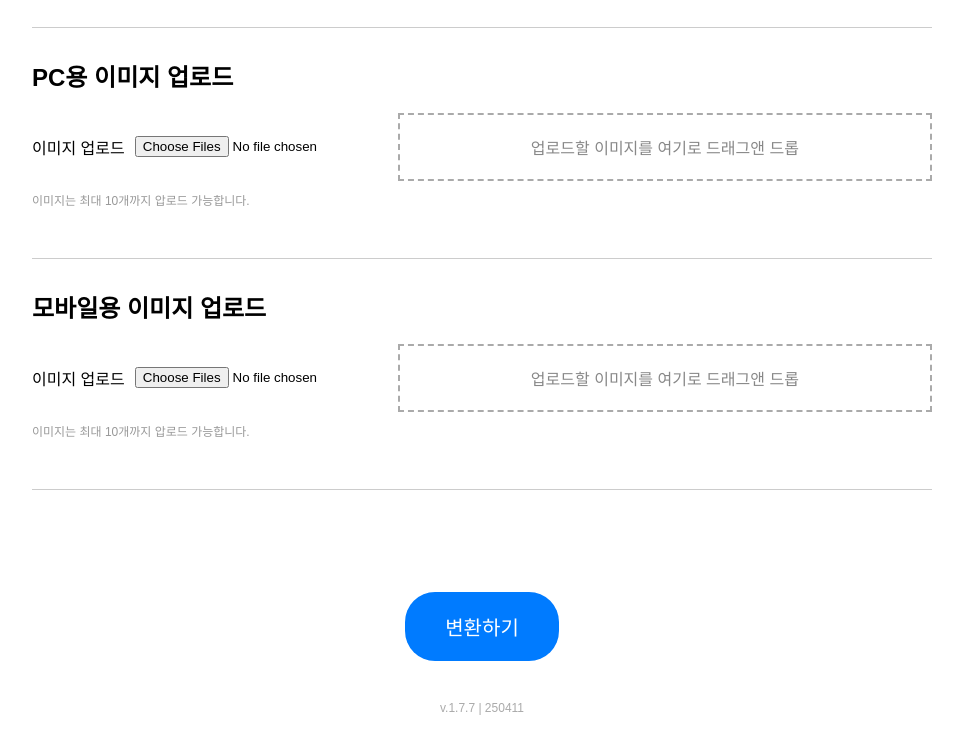
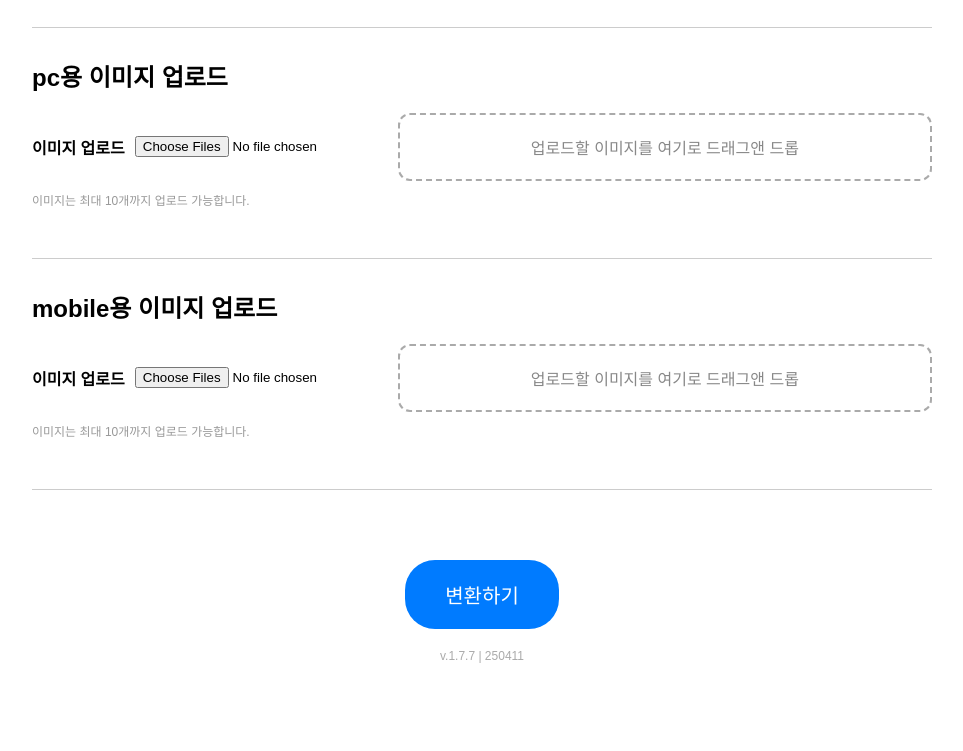
Before and after one commit to spray012384/sig_change, a plain HTML site: page index.html in a window 1280 px wide. Shown: the part 69-820 px from the top of the page, without its empty margins (158-1121 px from the left). Drawn offline with Linux system fonts and the light colour scheme.

Commit message:
Update index.html

```diff
--- a/index.html
+++ b/index.html
@@ -1,4 +1,7 @@
-<!-- v.1.7.7 --><!DOCTYPE html><html lang="ko"><head>
+<!-- v.1.7.7 -->
+<!DOCTYPE html>
+<html lang="ko">
+<head>
   <meta charset="UTF-8" />
   <meta name="viewport" content="width=device-width, initial-scale=1.0" />
   <title>시그 이미지 숫자 변경기</title>
@@ -9,69 +12,77 @@
       margin: 0;
       padding: 0;
     }
+
     h1 {
       margin-top: 20px;
     }
+
     hr {
       margin: 30px 0;
       border: none;
       border-top: 1px solid #ccc;
     }
+
     .section {
       text-align: left;
       margin: 0 auto;
       width: 90%;
       max-width: 900px;
     }
+
     .upload-row {
       display: flex;
       align-items: center;
       gap: 10px;
       margin-bottom: 10px;
     }
+
     .drop-box {
       border: 2px dashed #aaa;
       padding: 20px;
       text-align: center;
       flex: 1;
+      border-radius: 12px;
       color: #888;
     }
+
     .upload-info {
       font-size: 12px;
       color: #999;
       margin-left: 10px;
     }
+
     .preview-section {
       display: flex;
       flex-direction: column;
       gap: 10px;
       margin-top: 20px;
     }
+
     .preview-row {
       display: flex;
       align-items: center;
       gap: 10px;
     }
+
     .preview-row img {
-      width: 60px;
-      height: auto;
+      height: 60px;
       object-fit: contain;
-      border-radius: 6px;
     }
+
     .preview-row input {
       width: 60px;
       padding: 5px;
     }
+
     .preview-row .remove {
       margin-left: auto;
       cursor: pointer;
-      color: black;
+      color: #000;
       font-weight: bold;
-      font-size: 20px;
+      font-size: 18px;
     }
-    .preview-row .remove::before {
-      content: '\2715';
-    }
+
     .convert-btn {
       margin-top: 40px;
       background-color: #007bff;
@@ -82,44 +93,61 @@
       font-size: 20px;
       cursor: pointer;
     }
+
     .version {
       font-size: 12px;
       color: #aaa;
-      margin-top: 40px;
+      margin-top: 20px;
+      text-align: center;
     }
+
+    .center-wrapper {
+      display: flex;
+      flex-direction: column;
+      align-items: center;
+    }
+
+    .bold-label {
+      font-weight: bold;
+    }
+
   </style>
 </head>
 <body>
   <h1>시그 이미지 숫자 변경기</h1>
   <div class="section">
     <hr />
-    <h2>PC용 이미지 업로드</h2>
+    <h2 class="bold-label">pc용 이미지 업로드</h2>
     <div class="upload-row">
-      <label>이미지 업로드</label>
+      <label class="bold-label">이미지 업로드</label>
       <input type="file" id="imageInput" accept="image/*" multiple />
       <div class="drop-box" id="dropBox">업로드할 이미지를 여기로 드래그앤 드롭</div>
     </div>
-    <div style="font-size: 12px; color: #999;">이미지는 최대 10개까지 압로드 가능합니다.</div>
+    <div style="font-size: 12px; color: #999;">이미지는 최대 10개까지 업로드 가능합니다.</div>
     <div id="previewContainer" class="preview-section"></div>
+
     <hr />
-    <h2>모바일용 이미지 업로드</h2>
+    <h2 class="bold-label">mobile용 이미지 업로드</h2>
     <div class="upload-row">
-      <label>이미지 업로드</label>
+      <label class="bold-label">이미지 업로드</label>
       <input type="file" id="imageInputMobile" accept="image/*" multiple />
       <div class="drop-box" id="dropBoxMobile">업로드할 이미지를 여기로 드래그앤 드롭</div>
     </div>
-    <div style="font-size: 12px; color: #999;">이미지는 최대 10개까지 압로드 가능합니다.</div>
+    <div style="font-size: 12px; color: #999;">이미지는 최대 10개까지 업로드 가능합니다.</div>
+
     <div id="previewContainerMobile" class="preview-section"></div>
+
     <hr />
-    <div style="height: 2em;"></div>
-    <div style="text-align: center;">
+    <div class="center-wrapper">
       <button class="convert-btn">변환하기</button>
       <div class="version">v.1.7.7 | 250411</div>
     </div>
-    <div style="height: 5em;"></div>
   </div>
+
   <script>
-    const MAX_FILES = 10;function handleFiles(files, previewContainer) {
+    const MAX_FILES = 10;
+
+    function handleFiles(files, previewContainer) {
       previewContainer.innerHTML = "";
       const fileArray = Array.from(files).slice(0, MAX_FILES);
       fileArray.forEach((file, index) => {
@@ -131,7 +159,7 @@
             <img src="${e.target.result}" alt="preview" />
             <span>기존 숫자</span><input type="text" value="${index + 1}" />
             <span>수정할 숫자</span><input type="text" value="" />
-        <span class="remove"></span>
+            <span class="remove">×</span>
           `;
           row.querySelector(".remove").onclick = () => row.remove();
           previewContainer.appendChild(row);
@@ -155,7 +183,7 @@ document.getElementById("dropBox").addEventListener("drop", function (e) {
       handleFiles(e.dataTransfer.files, document.getElementById("previewContainer"));
     });
 
-// 모바일용도 동일 처리
+    // mobile용
     document.getElementById("imageInputMobile").addEventListener("change", function () {
       if (this.files.length > MAX_FILES) {
         alert("1회 처리 가능한 파일은 최대 10개입니다.");
@@ -170,7 +198,7 @@ document.getElementById("dropBoxMobile").addEventListener("drop", function (e) {
       e.preventDefault();
       handleFiles(e.dataTransfer.files, document.getElementById("previewContainerMobile"));
     });
-
   </script>
 </body>
-</html><!-- v.1.7.7 -->
+</html>
+<!-- v.1.7.7 -->
```
Lines whose indentation alone changed are shown as unchanged.
